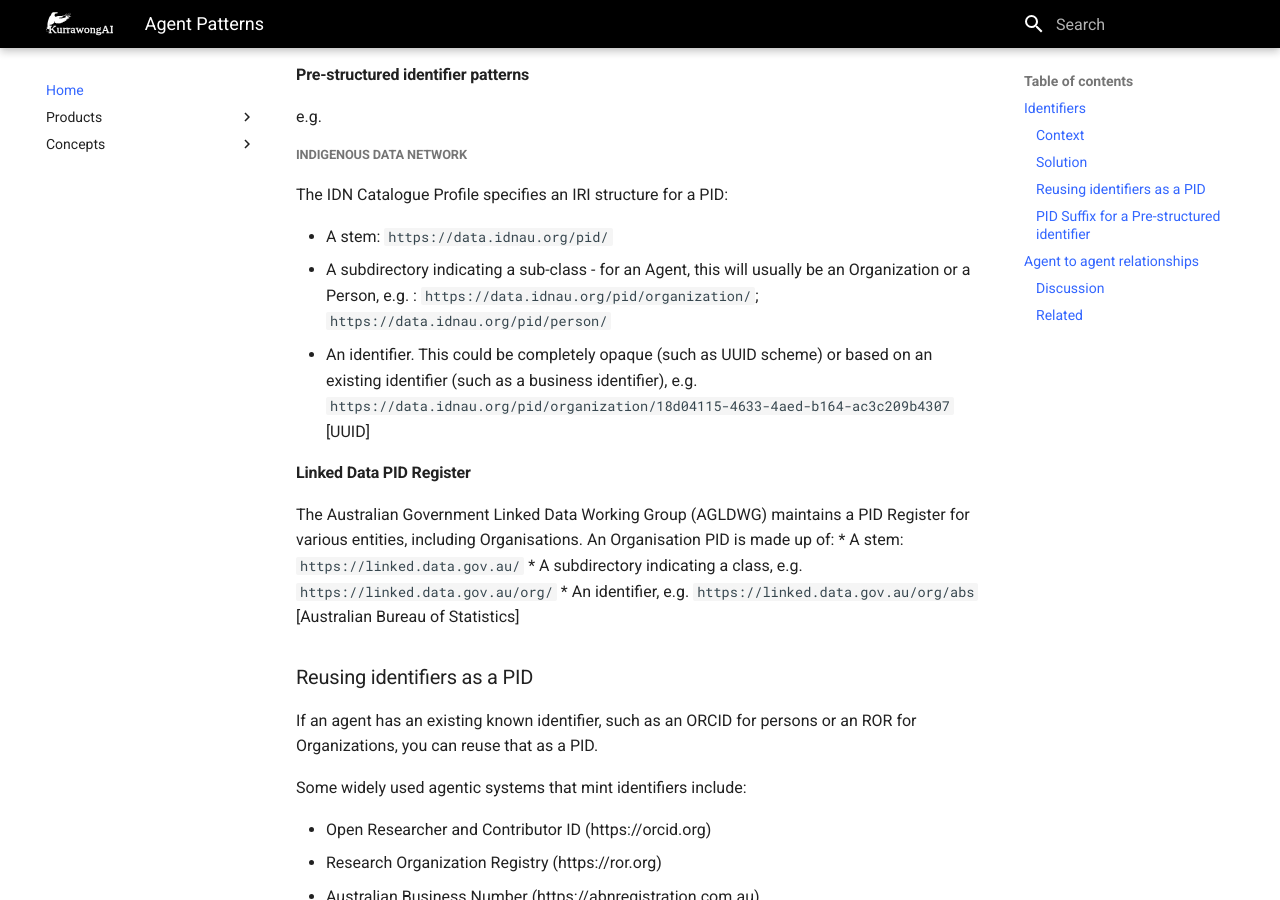
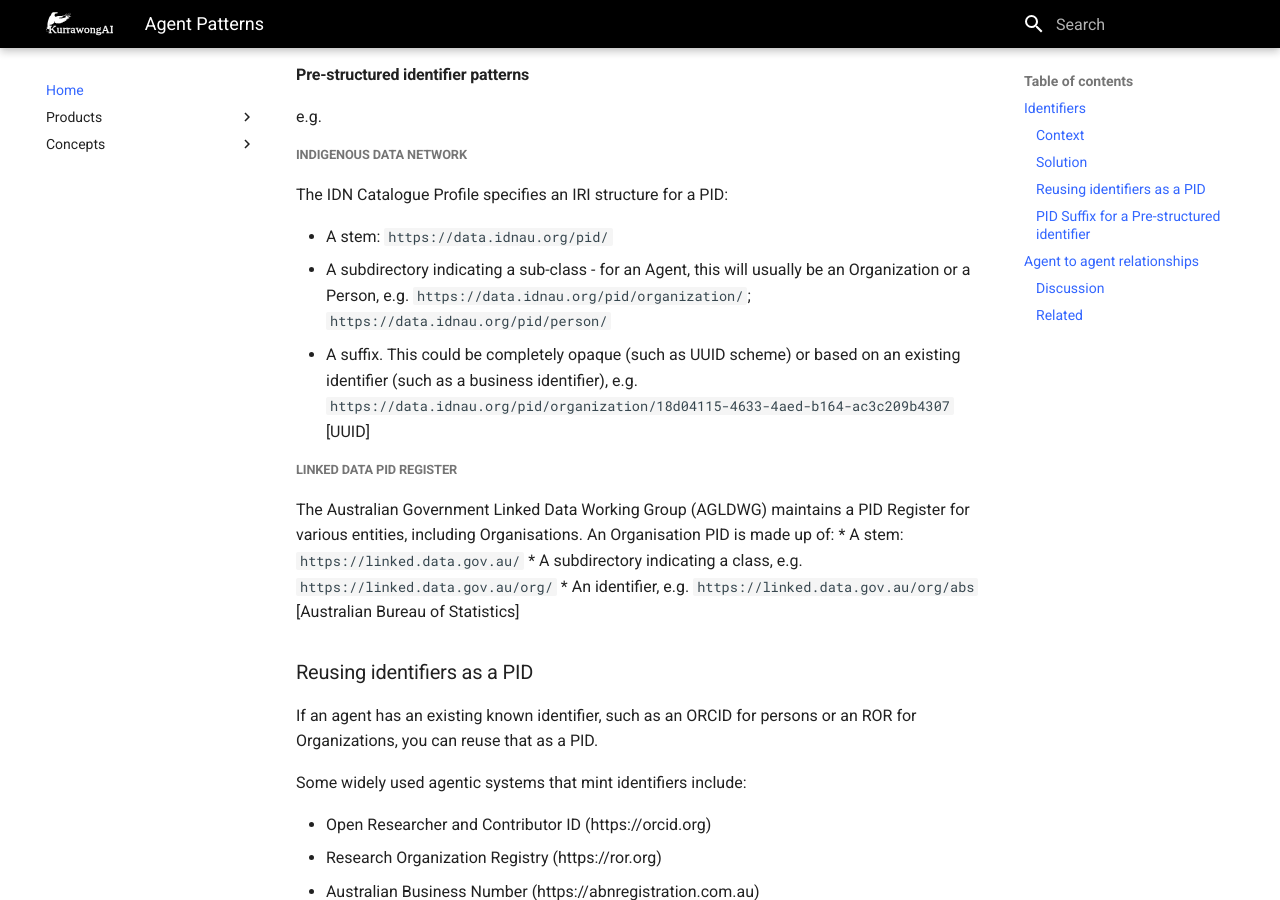
Before and after one commit to Kurrawong/docs, an MkDocs documentation site: the page built from docs/concepts/agents/patterns.md, in a window 1280 px wide and 900 px high, scrolled down 1003 px. Built offline with MkDocs 1.6.1 and Material for MkDocs 9.7.7, drawn with Linux system fonts in a browser that asks for light colours.

Commit message:
Merge remote-tracking branch 'origin/main'

```diff
--- a/docs/concepts/agents/patterns.md
+++ b/docs/concepts/agents/patterns.md
@@ -41,10 +41,10 @@ e.g.
 The IDN Catalogue Profile specifies an IRI structure for a PID:
 
 * A stem: `https://data.idnau.org/pid/`
-* A subdirectory indicating a sub-class - for an Agent, this will usually be an Organization or a Person, e.g. : `https://data.idnau.org/pid/organization/`; `https://data.idnau.org/pid/person/`
-* An identifier. This could be completely opaque (such as UUID scheme) or based on an existing identifier (such as a business identifier), e.g. `https://data.idnau.org/pid/organization/18d04115-4633-4aed-b164-ac3c209b4307` [UUID]
+* A subdirectory indicating a sub-class - for an Agent, this will usually be an Organization or a Person, e.g. `https://data.idnau.org/pid/organization/`; `https://data.idnau.org/pid/person/`
+* A suffix. This could be completely opaque (such as UUID scheme) or based on an existing identifier (such as a business identifier), e.g. `https://data.idnau.org/pid/organization/18d04115-4633-4aed-b164-ac3c209b4307` [UUID]
 
-#### Linked Data PID Register
+##### Linked Data PID Register
 The Australian Government Linked Data Working Group (AGLDWG) maintains a PID Register for various entities, including Organisations. An Organisation PID is made up of:
 * A stem: `https://linked.data.gov.au/`
 * A subdirectory indicating a class, e.g. `https://linked.data.gov.au/org/`
```
